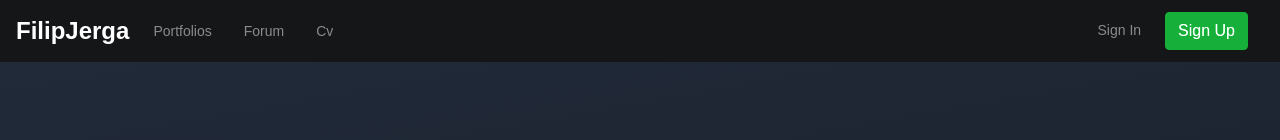
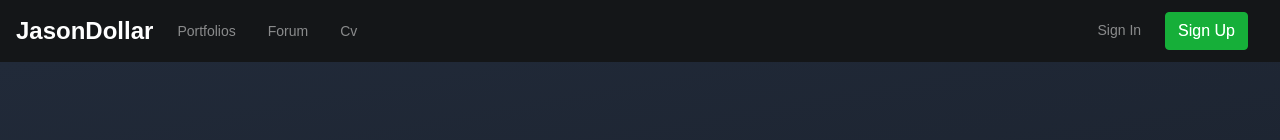
Before and after one commit to JasonDollar/Next-Apollo, a Next.js app: page / in a window 1280 px wide. Shown: the top 140 px of the page. Built offline with nearby package versions, Linux system fonts and the light colour scheme; grey boxes are pictures that could not be loaded.

Commit message:
dep bump mostly

```diff
--- a/components/shared/Hero.js
+++ b/components/shared/Hero.js
@@ -1,7 +1,7 @@
 
 
 
-const Hero = () =>
+const Hero = () => (
   <section className="fj-hero">
     <div className="fj-hero-wrapper row">
       <div className="hero-left col-md-6">
@@ -16,11 +16,13 @@ const Hero = () =>
           <a className="grow hero-link">
             <img
               className="hero-image"
-              src="https://i.udemycdn.com/course/750x422/1652608_662b_8.jpg"></img>
+              src="https://i.udemycdn.com/course/750x422/1652608_662b_8.jpg"
+            />
           </a>
         </div>
       </div>
     </div>
   </section>
+)
 
-export default Hero;
+export default Hero
--- a/components/shared/Navbar.js
+++ b/components/shared/Navbar.js
@@ -1,22 +1,22 @@
+import React from 'react'
 
-
-import { Navbar, Nav } from 'react-bootstrap';
+import { Navbar, Nav } from 'react-bootstrap'
 import Link from 'next/link'
 
-const AppLink = ({children, className, href}) =>
+const AppLink = ({ children, className, href }) => (
   <Link href={href}>
     <a className={className}>{children}</a>
   </Link>
+)
 
-const AppNavbar = () => {
-
-  return (
+const AppNavbar = () => (
   <div className="navbar-wrapper">
     <Navbar expand="lg" className="navbar-dark fj-mw9">
       <AppLink
         href="/"
-          className="navbar-brand mr-3 font-weight-bold">
-          FilipJerga
+        className="navbar-brand mr-3 font-weight-bold"
+      >
+        JasonDollar
       </AppLink>
       <Navbar.Toggle />
       <Navbar.Collapse>
@@ -43,6 +43,5 @@ const AppNavbar = () => {
     </Navbar>
   </div>
 )
-}
 
-export default AppNavbar;
+export default AppNavbar
--- a/pages/forum/topics/[topic].js
+++ b/pages/forum/topics/[topic].js
@@ -21,6 +21,7 @@ const Posts = () => (
                       <img
                         className="avatar subtle-shadow"
                         src="https://i.imgur.com/cVDadwb.png"
+                        alt="avatar"
                       />
                     </div>
                   </div>
```
Also changed, not shown: package.json (+5 -5 lines), 1 other file (tests, documents, lock files or other folders). Lines whose indentation alone changed are shown as unchanged.
